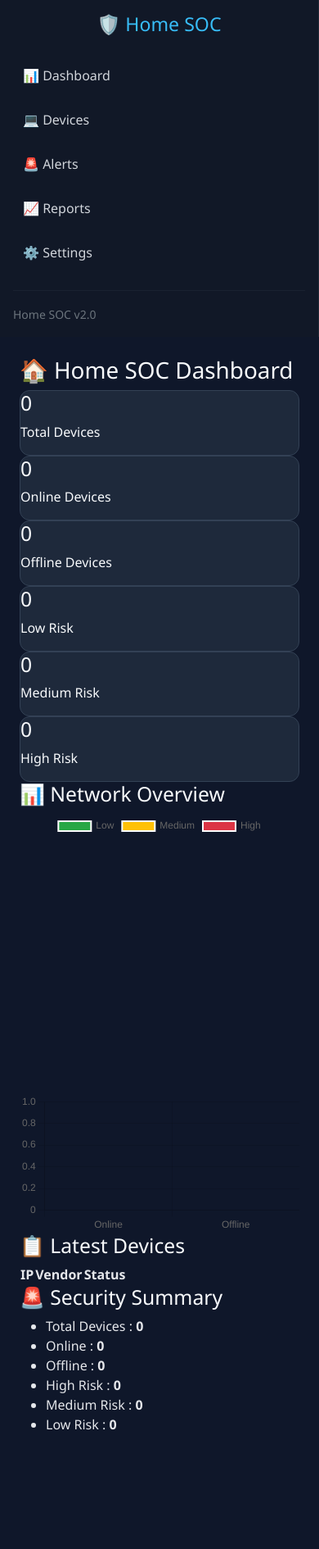
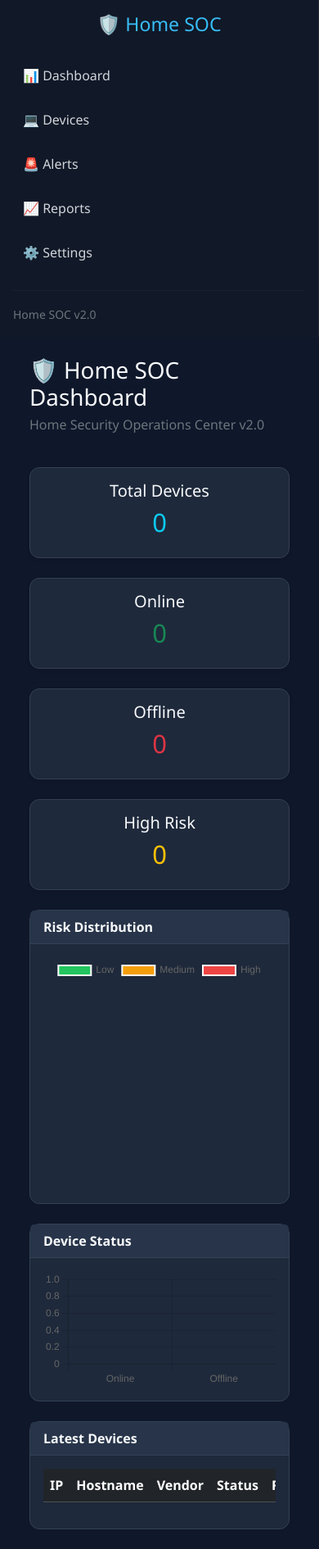
Before and after one commit to kin0ti/home_soc, a Flask app: page / in a window 390 px wide. Shown: the whole page at 82% size. Before the commit the page ends 1745 px from the top, so only its background shows below. Run offline with Flask 3, Linux system fonts and the light colour scheme; data that the repository does not hold is empty.

Commit message:
Phase 9.3 - Professional dashboard

```diff
--- a/python/dashboard/templates/dashboard.html
+++ b/python/dashboard/templates/dashboard.html
@@ -2,70 +2,163 @@
 
 {% block content %}
 
-<h1>🏠 Home SOC Dashboard</h1>
+<div class="container-fluid">
 
-<div class="cards">
+    <div class="d-flex justify-content-between align-items-center mb-4">
 
-    <div class="card">
-        <h2>{{ stats.total }}</h2>
-        <p>Total Devices</p>
-    </div>
-
-    <div class="card">
-        <h2>{{ stats.online }}</h2>
-        <p>Online Devices</p>
-    </div>
-
-    <div class="card">
-        <h2>{{ stats.offline }}</h2>
-        <p>Offline Devices</p>
-    </div>
-
-    <div class="card">
-        <h2>{{ stats.low }}</h2>
-        <p>Low Risk</p>
-    </div>
-
-    <div class="card">
-        <h2>{{ stats.medium }}</h2>
-        <p>Medium Risk</p>
-    </div>
-
-    <div class="card">
-        <h2>{{ stats.high }}</h2>
-        <p>High Risk</p>
+        <div>
+            <h1 class="mb-1">🛡️ Home SOC Dashboard</h1>
+            <p class="text-secondary">
+                Home Security Operations Center v2.0
+            </p>
         </div>
 
     </div>
 
-<h2>📊 Network Overview</h2>
+    <div class="row g-4 mb-4">
 
-<div class="charts">
+        <div class="col-lg-3 col-md-6">
 
-    <div class="chart-card">
-        <canvas id="riskChart"></canvas>
-    </div>
+            <div class="card text-center shadow-sm">
 
-    <div class="chart-card">
-        <canvas id="statusChart"></canvas>
+                <div class="card-body">
+
+                    <h5>Total Devices</h5>
+
+                    <h2 class="display-5 text-info">
+                        {{ stats.total }}
+                    </h2>
+
                 </div>
 
             </div>
 
-<div class="dashboard-grid">
+        </div>
 
-    <div class="panel">
+        <div class="col-lg-3 col-md-6">
 
-        <h2>📋 Latest Devices</h2>
+            <div class="card text-center shadow-sm">
 
-        <table>
+                <div class="card-body">
+
+                    <h5>Online</h5>
+
+                    <h2 class="display-5 text-success">
+                        {{ stats.online }}
+                    </h2>
+
+                </div>
+
+            </div>
+
+        </div>
+
+        <div class="col-lg-3 col-md-6">
+
+            <div class="card text-center shadow-sm">
+
+                <div class="card-body">
+
+                    <h5>Offline</h5>
+
+                    <h2 class="display-5 text-danger">
+                        {{ stats.offline }}
+                    </h2>
+
+                </div>
+
+            </div>
+
+        </div>
+
+        <div class="col-lg-3 col-md-6">
+
+            <div class="card text-center shadow-sm">
+
+                <div class="card-body">
+
+                    <h5>High Risk</h5>
+
+                    <h2 class="display-5 text-warning">
+                        {{ stats.high }}
+                    </h2>
+
+                </div>
+
+            </div>
+
+        </div>
+
+    </div>
+
+    <div class="row">
+
+        <div class="col-lg-6 mb-4">
+
+            <div class="card">
+
+                <div class="card-header">
+
+                    Risk Distribution
+
+                </div>
+
+                <div class="card-body">
+
+                    <canvas id="riskChart"></canvas>
+
+                </div>
+
+            </div>
+
+        </div>
+
+        <div class="col-lg-6 mb-4">
+
+            <div class="card">
+
+                <div class="card-header">
+
+                    Device Status
+
+                </div>
+
+                <div class="card-body">
+
+                    <canvas id="statusChart"></canvas>
+
+                </div>
+
+            </div>
+
+        </div>
+
+    </div>
+
+    <div class="card">
+
+        <div class="card-header">
+
+            Latest Devices
+
+        </div>
+
+        <div class="card-body">
+
+            <div class="table-responsive">
+
+                <table class="table table-dark table-hover align-middle">
 
                     <thead>
 
                         <tr>
+
                             <th>IP</th>
+                            <th>Hostname</th>
                             <th>Vendor</th>
                             <th>Status</th>
+                            <th>Risk</th>
+
                         </tr>
 
                     </thead>
@@ -78,17 +171,47 @@
 
                         <td>{{ device["ip"] or "-" }}</td>
 
+                        <td>{{ device["hostname"] or "-" }}</td>
+
                         <td>{{ device["vendor"] or "-" }}</td>
 
                         <td>
 
                             {% if device["status"]=="Online" %}
 
-                            🟢 Online
+                                <span class="badge bg-success">
+                                    Online
+                                </span>
 
                             {% else %}
 
-                            🔴 Offline
+                                <span class="badge bg-secondary">
+                                    Offline
+                                </span>
+
+                            {% endif %}
+
+                        </td>
+
+                        <td>
+
+                            {% if device["risk"]=="High" %}
+
+                                <span class="badge bg-danger">
+                                    High
+                                </span>
+
+                            {% elif device["risk"]=="Medium" %}
+
+                                <span class="badge bg-warning text-dark">
+                                    Medium
+                                </span>
+
+                            {% else %}
+
+                                <span class="badge bg-success">
+                                    Low
+                                </span>
 
                             {% endif %}
 
@@ -104,25 +227,7 @@
 
             </div>
 
-    <div class="panel">
-
-        <h2>🚨 Security Summary</h2>
-
-        <ul>
-
-            <li>Total Devices : <strong>{{ stats.total }}</strong></li>
-
-            <li>Online : <strong>{{ stats.online }}</strong></li>
-
-            <li>Offline : <strong>{{ stats.offline }}</strong></li>
-
-            <li>High Risk : <strong>{{ stats.high }}</strong></li>
-
-            <li>Medium Risk : <strong>{{ stats.medium }}</strong></li>
-
-            <li>Low Risk : <strong>{{ stats.low }}</strong></li>
-
-        </ul>
+        </div>
 
     </div>
 
@@ -134,7 +239,7 @@
 
 new Chart(document.getElementById("riskChart"),{
 
-    type:"pie",
+    type:"doughnut",
 
     data:{
 
@@ -149,9 +254,9 @@ new Chart(document.getElementById("riskChart"),{
             ],
 
             backgroundColor:[
-                "#28a745",
-                "#ffc107",
-                "#dc3545"
+                "#22c55e",
+                "#f59e0b",
+                "#ef4444"
             ]
 
         }]
@@ -176,8 +281,8 @@ new Chart(document.getElementById("statusChart"),{
             ],
 
             backgroundColor:[
-                "#28a745",
-                "#dc3545"
+                "#22c55e",
+                "#6b7280"
             ]
 
         }]
@@ -187,13 +292,9 @@ new Chart(document.getElementById("statusChart"),{
     options:{
 
         plugins:{
-
             legend:{
-
                 display:false
-
             }
-
         }
 
     }
```
Lines whose indentation alone changed are shown as unchanged.
